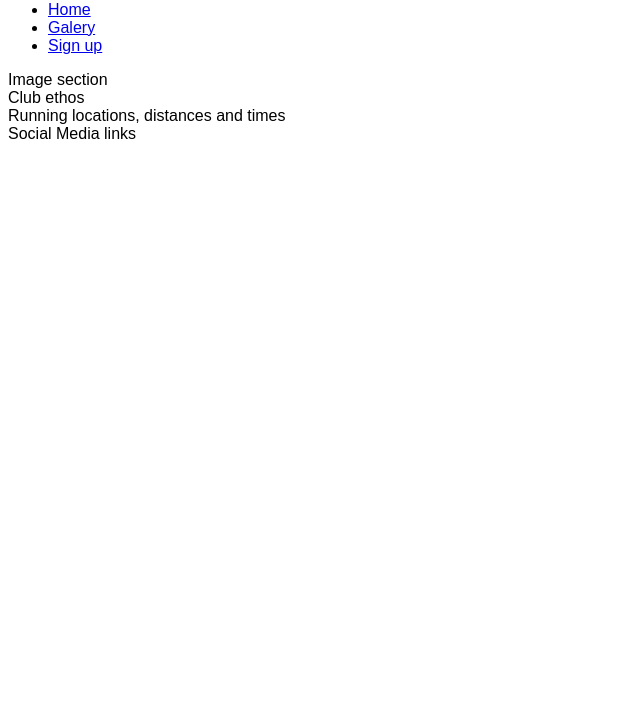
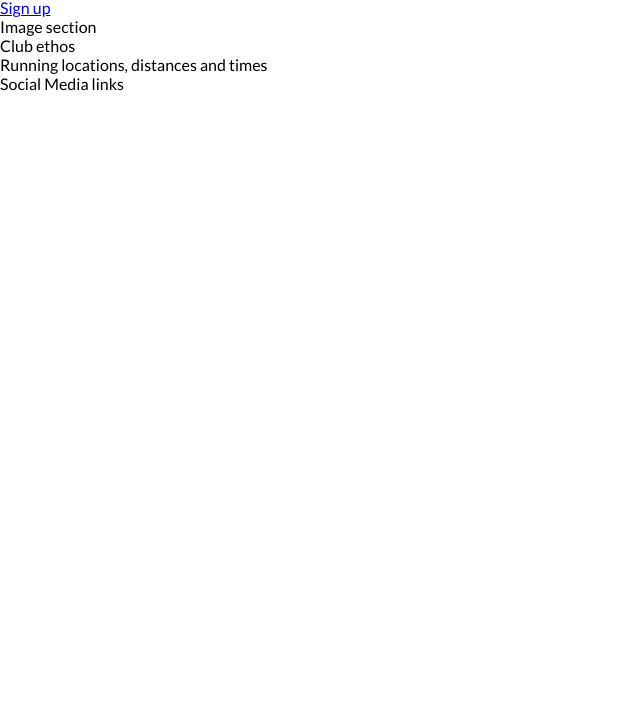
Before and after one commit to Guizemoreira/love-running, a plain HTML site: page index.html in a window 1280 px wide. Shown: the part 79-800 px from the top of the page, without its empty margins (0-640 px from the left). Drawn offline with Linux system fonts and the light colour scheme.

Commit message:
Add google fonts and remove default margins, padding and borders

```diff
--- a/assets/css/style.css
+++ b/assets/css/style.css
@@ -1,3 +1,12 @@
+@import url('https://fonts.googleapis.com/css2?family=Lato:ital,wght@0,400;1,300&family=Oswald:wght@300;400&display=swap');
+
+*{
+    margin: 0;
+    padding: 0;
+    border: none;
+}
+
 body{
-    font-family: Arial, Helvetica, sans-serif;
+    font-family: Lato, sans-serif;
+    font-weight: 300;
 }
```
